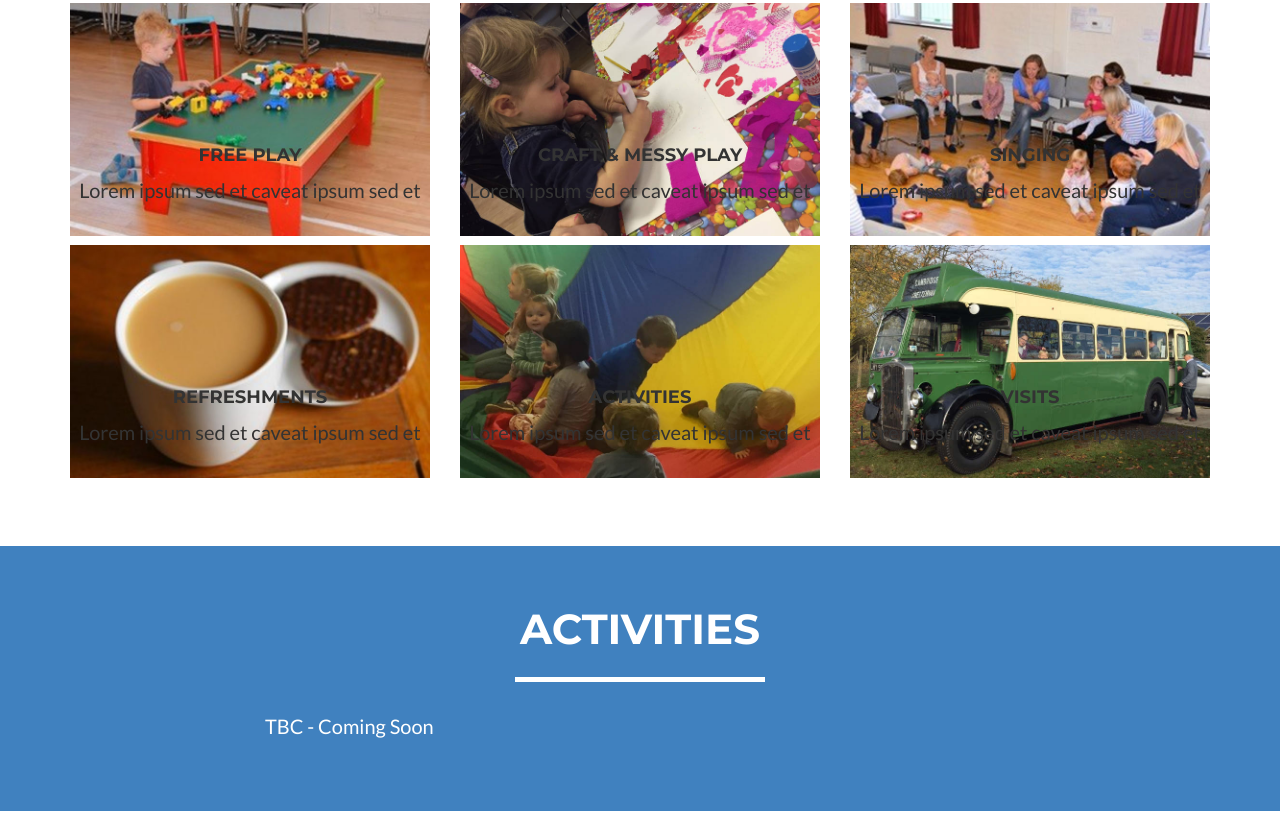
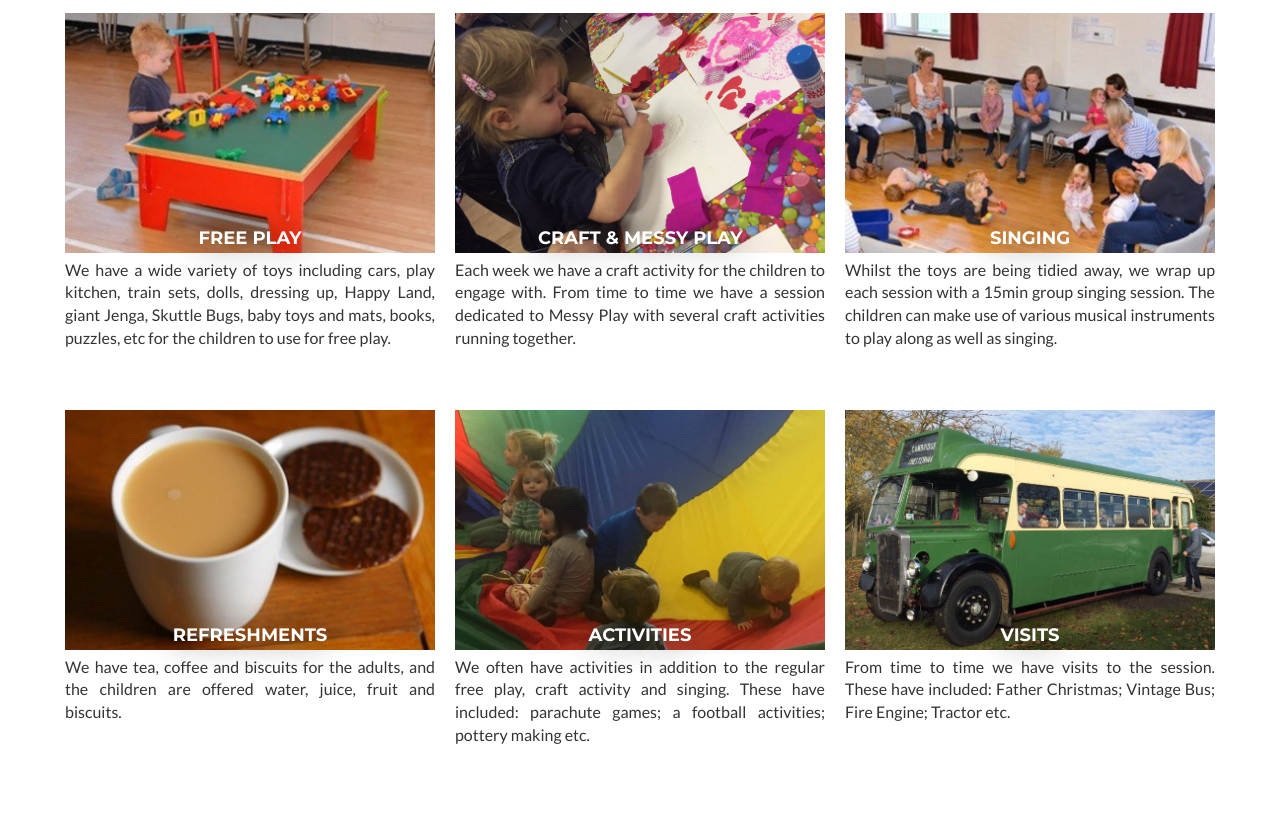
Before and after one commit to buzzibodies/buzzibodies.github.io, a plain HTML site: page index.html in a window 1280 px wide. Shown: the part 1427-2240 px from the top of the page. Drawn offline with nearby package versions, Linux system fonts and the light colour scheme.

Commit message:
content updates

```diff
--- a/css/style.css
+++ b/css/style.css
@@ -111,6 +111,7 @@ hr.star-primary:after {
 }
 .child:after {
   content: "\f1ae" !important;
+  background: #da2679 !important;
 }
 .img-centered {
   margin: 0 auto;
@@ -307,11 +308,17 @@ section.success {
   margin: 0;
 }
 #what-we-do * {
-  z-index: 2;
+ /* z-index: 2; */
 }
+
+#activities {
+	background: #da2679;
+}
+
 @media (min-width: 767px) {
   #what-we-do .portfolio-item {
     margin: 0 0 30px;
+	padding: 10px;
   }
 }
 .floating-label-form-group {
@@ -627,8 +634,19 @@ div#maincontent {
 }
 
 .caption {
+
+	margin-top: -34px;
+}
+
+.caption h4 {
 	text-align:center;
-	margin-top: -100px;
+	color: #fff;
+	text-shadow: 0px 0px 30px rgba(0, 0, 0, 0.8);
+}
+
+.caption p {
+	font-size: 16px;
+	text-align: justify;
 }
 
 /* Large Devices, Wide Screens */
@@ -724,6 +742,7 @@ div#maincontent {
 
 	img {
 		width: 768px;
+		margin-bottom: 50px;
 	}
 }
 
--- a/index.html
+++ b/index.html
@@ -50,14 +50,6 @@
     <!-- Collect the nav links, forms, and other content for toggling -->
     <div class="collapse navbar-collapse" id="bs-example-navbar-collapse-1">
       <ul class="nav navbar-nav pull-right">
-        <!-- <li class="dropdown">
-          <a href="#" class="dropdown-toggle" data-toggle="dropdown" role="button" aria-haspopup="true" aria-expanded="false">Dropdown <span class="caret"></span></a>
-          <ul class="dropdown-menu">
-            <li><a href="#">Action</a></li>
-            <li><a href="#">Another action</a></li>
-            <li><a href="#">Something else here</a></li>
-          </ul>
-        </li> -->
 		<li class="page-scroll"><a href="#home">Home</a></li>
         <li class="page-scroll"><a href="#about">About</a></li>
 		<li class="page-scroll"><a href="#what-we-do">What we do</a></li>
@@ -104,7 +96,7 @@
                     <p>This friendly  group runs on Tuesday mornings (term time only) from 9.30-11.30am. There are lots of toys, space to run around, a craft activity and song time each week. Plus we have lots of special events at various times in the year such as a music group, “Shake, Rattle and Roll”, pottery painting, seasonal parties, messy play and a local photographer. It's a great way for parents/carers and their children to meet each other in a relaxed and fun atmosphere. It's priced at £2 per child, 50p for additional children. A drink and snack is also included for both adults and children.</p>
 				</div>
 				<div class="col-lg-8 col-lg-offset-2 text-center">
-                    <a href="test.pdf" target="_blank" class="btn btn-lg btn-outline">
+                    <a href="./pdf/Buzzi-Bodies-General-Rules-v2.pdf" target="_blank" class="btn btn-lg btn-outline">
                         <i class="fa fa-download"></i> Welcome note PDF
                     </a>
                 </div>
@@ -143,42 +135,42 @@
                     <img src="./img/Free-Play.jpg" class="img-responsive" alt="">
 					<div class="caption">
 					  <h4>Free Play</h4>
-					  <p>Lorem ipsum sed et caveat ipsum sed et</p>
+					  <p>We have a wide variety of toys including cars, play kitchen, train sets, dolls, dressing up, Happy Land, giant Jenga, Skuttle Bugs, baby toys and mats, books, puzzles, etc for the children to use for free play.</p>
 					</div>
                 </div>
 				<div class="col-sm-4 portfolio-item">
                     <img src="./img/Craft.jpg" class="img-responsive" alt="">
 					<div class="caption">
 					  <h4>Craft & Messy Play</h4>
-					  <p>Lorem ipsum sed et caveat ipsum sed et</p>
+					  <p>Each week we have a craft activity for the children to engage with. From time to time we have a session dedicated to Messy Play with several craft activities running together.</p>
 					</div>
                 </div>
 				 <div class="col-sm-4 portfolio-item">
                     <img src="./img/Singing.jpg" class="img-responsive" alt="">
 					<div class="caption">
 					  <h4>Singing</h4>
-					  <p>Lorem ipsum sed et caveat ipsum sed et</p>
+					  <p>Whilst the toys are being tidied away, we wrap up each session with a 15min group singing session. The children can make use of various musical instruments to play along as well as singing.</p>
 					</div>
                 </div>
 				<div class="col-sm-4 portfolio-item">
                      <img src="./img/Tea.jpg" class="img-responsive" alt="">
 					 <div class="caption">
 					  <h4>Refreshments</h4>
-					  <p>Lorem ipsum sed et caveat ipsum sed et</p>
+					  <p>We have tea, coffee and biscuits for the adults, and the children are offered water, juice, fruit and biscuits.</p>
 					</div>
                 </div>
 				<div class="col-sm-4 portfolio-item">
                     <img src="./img/Activities.jpg" class="img-responsive" alt="">
 					<div class="caption">
 					  <h4>Activities</h4>
-					  <p>Lorem ipsum sed et caveat ipsum sed et</p>
+					  <p>We often have activities in addition to the regular free play, craft activity and singing. These have included: parachute games; a football activities; pottery making etc.</p>
 					</div>
                 </div>
 				<div class="col-sm-4 portfolio-item">
                     <img src="./img/Visits.jpg" class="img-responsive" alt="">
 					<div class="caption">
 					  <h4>Visits</h4>
-					  <p>Lorem ipsum sed et caveat ipsum sed et</p>
+					  <p>From time to time we have visits to the session. These have included: Father Christmas; Vintage Bus; Fire Engine; Tractor etc.</p>
 					</div>
                 </div>
             </div>
@@ -246,7 +238,7 @@
                     <p>Safeguarding: </p> -->
                 </div>
                 <div class="col-lg-8 col-lg-offset-2 text-center">
-                    <a href="test.pdf" target="_blank" class="btn btn-lg btn-outline">
+                    <a href="./pdf/Buzzi-Bodies-Registration-2017.pdf" target="_blank" class="btn btn-lg btn-outline">
                         <i class="fa fa-download"></i> Registration Form PDF
                     </a>
                 </div>
```
Also changed, not shown: package.json (deleted, +0 -28 lines), 14 other files.
